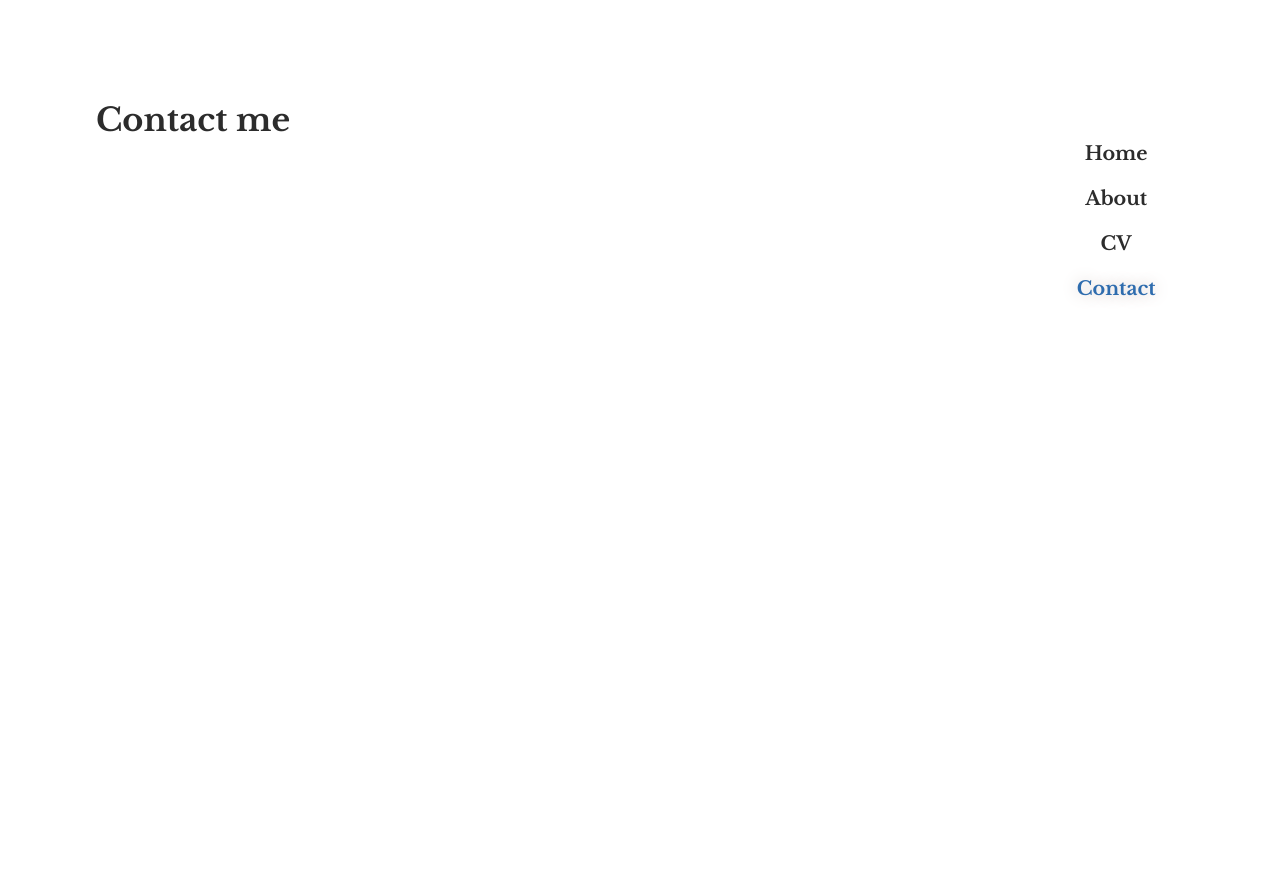
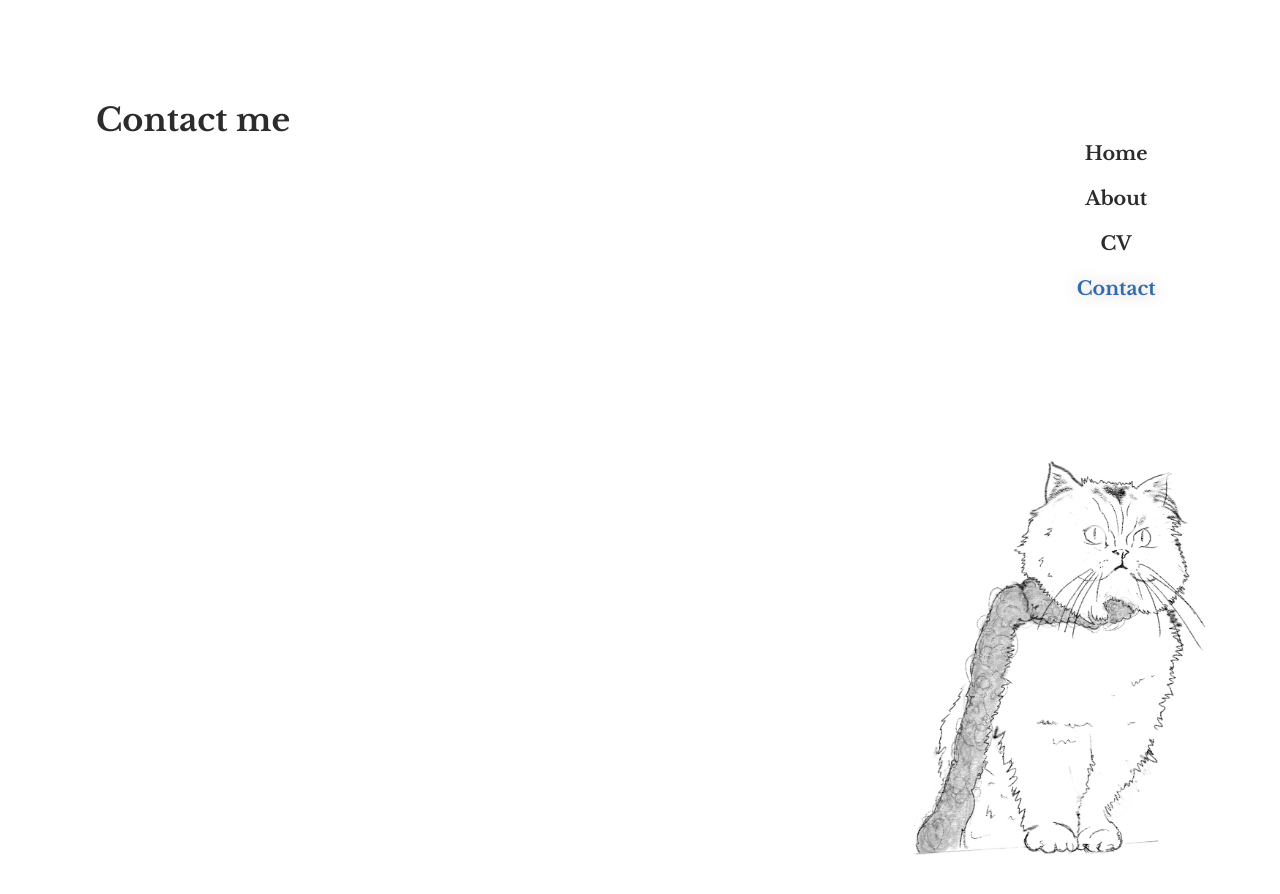
Before and after one commit to MariStampelkken/webCV, a React (Vite) app: page /contact in a window 1280 px wide. Shown: the top 894 px of the page. Built offline with nearby package versions, Linux system fonts and the light colour scheme.

Commit message:
feat: illustration on contact page
issue #6

```diff
--- a/src/routes/contact/Contact.module.css
+++ b/src/routes/contact/Contact.module.css
@@ -15,3 +15,11 @@
   text-align: left;
   align-self: flex-start;
 }
+
+.illustrationLiz{
+  position: absolute;
+  bottom: 0rem;
+  right: 3rem;
+  width: 30%;
+  z-index: 0;
+}
--- a/src/routes/contact/Contact.tsx
+++ b/src/routes/contact/Contact.tsx
@@ -7,6 +7,7 @@ const Contact: React.FC = () => {
     <div className={styles.contact}>
       <h1 className={styles.title}>Contact me</h1>
       <Navbar />
+      <img src="src/illustrations/LizWithScarf.png" alt="IllustrationOfLiz" className={styles.illustrationLiz} />
     </div>
   );
 };
```
